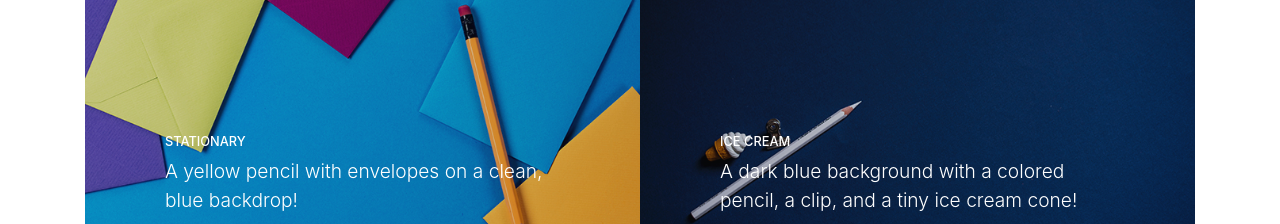
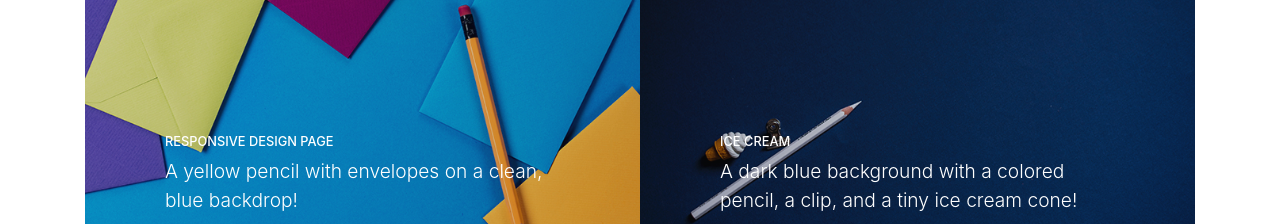
Before and after one commit to xhf394/xhf394.github.io, a website with bundled scripts: page index.html in a window 1280 px wide. Shown: the part 1120-1344 px from the top of the page. Built offline with nearby package versions, Linux system fonts and the light colour scheme.

Commit message:
Update index.html

```diff
--- a/index.html
+++ b/index.html
@@ -64,81 +64,6 @@
       <div class="overlay"></div>
     </header>
 
-    <!-- About -->
-    <!--<section class="content-section bg-light" id="about">
-      <div class="container text-center">
-        <div class="row">
-          <div class="col-lg-10 mx-auto">
-            <h2>Stylish Portfolio is the perfect theme for your next project!</h2>
-            <p class="lead mb-5">This theme features a flexible, UX friendly sidebar menu and stock photos from our friends at
-              <a href="https://unsplash.com/">Unsplash</a>!</p>
-            <a class="btn btn-dark btn-xl js-scroll-trigger" href="#services">What We Offer</a>
-          </div>
-        </div>
-      </div>
-    </section>
-    -->
-    <!-- Services -->
-    <!--<section class="content-section bg-primary text-white text-center" id="services">
-      <div class="container">
-        <div class="content-section-heading">
-          <h3 class="text-secondary mb-0">Services</h3>
-          <h2 class="mb-5">What We Offer</h2>
-        </div>
-        <div class="row">
-          <div class="col-lg-3 col-md-6 mb-5 mb-lg-0">
-            <span class="service-icon rounded-circle mx-auto mb-3">
-              <i class="icon-screen-smartphone"></i>
-            </span>
-            <h4>
-              <strong>Responsive</strong>
-            </h4>
-            <p class="text-faded mb-0">Looks great on any screen size!</p>
-          </div>
-          <div class="col-lg-3 col-md-6 mb-5 mb-lg-0">
-            <span class="service-icon rounded-circle mx-auto mb-3">
-              <i class="icon-pencil"></i>
-            </span>
-            <h4>
-              <strong>Redesigned</strong>
-            </h4>
-            <p class="text-faded mb-0">Freshly redesigned for Bootstrap 4.</p>
-          </div>
-          <div class="col-lg-3 col-md-6 mb-5 mb-md-0">
-            <span class="service-icon rounded-circle mx-auto mb-3">
-              <i class="icon-like"></i>
-            </span>
-            <h4>
-              <strong>Favorited</strong>
-            </h4>
-            <p class="text-faded mb-0">Millions of users
-              <i class="fas fa-heart"></i>
-              Start Bootstrap!</p>
-          </div>
-          <div class="col-lg-3 col-md-6">
-            <span class="service-icon rounded-circle mx-auto mb-3">
-              <i class="icon-mustache"></i>
-            </span>
-            <h4>
-              <strong>Question</strong>
-            </h4>
-            <p class="text-faded mb-0">I mustache you a question...</p>
-          </div>
-        </div>
-      </div>
-    </section>
-    -->
-    <!-- Callout -->
-    <!--
-    <section class="callout">
-      <div class="container text-center">
-        <h2 class="mx-auto mb-5">Welcome to
-          <em>your</em>
-          next website!</h2>
-        <a class="btn btn-primary btn-xl" href="https://startbootstrap.com/template-overviews/stylish-portfolio/">Download Now!</a>
-      </div>
-    </section>
-    -->
     <!-- Portfolio -->
     <section class="content-section" id="portfolio">
       <div class="container">
@@ -151,7 +76,7 @@
             <a class="portfolio-item" href="#">
               <span class="caption">
                 <span class="caption-content">
-                  <h2>Stationary</h2>
+                  <h2>Responsive Design Page</h2>
                   <p class="mb-0">A yellow pencil with envelopes on a clean, blue backdrop!</p>
                 </span>
               </span>
```
